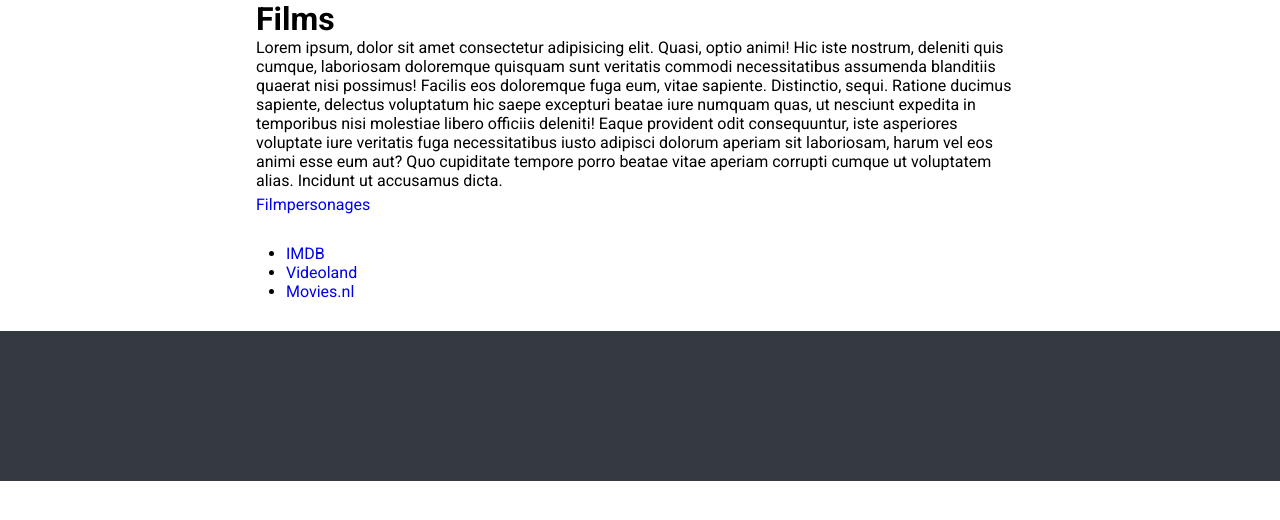
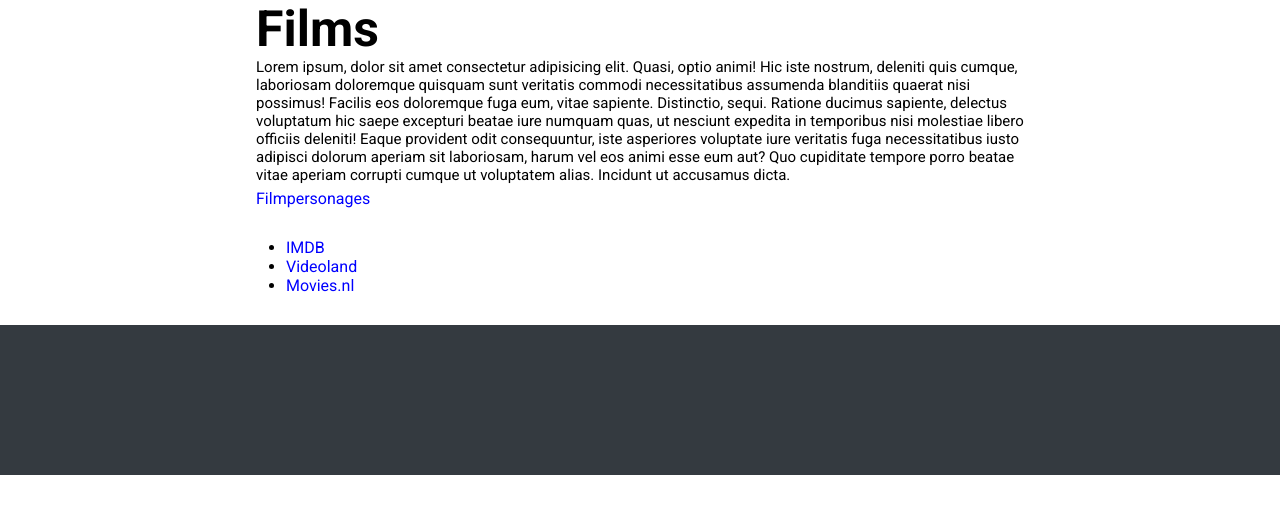
Before and after one commit to miitchel/C2-CodeCamp, a PHP site: page /C2-CodeCamp/films/index.php in a window 1280 px wide. Shown: the part 100-620 px from the top of the page. Run offline with PHP 8.4, Linux system fonts and the light colour scheme.

Commit message:
ccs update

```diff
--- a/CSS/main.css
+++ b/CSS/main.css
@@ -9,10 +9,27 @@ body{
 
 a {
     text-decoration: none;
+    color: blue;
 }
 
 a:hover {
     text-decoration: underline;
+}
+
+h1 {
+    font-size: 50px;
+}
+
+h2 {
+    font-size: 40px;
+}
+
+h3 {
+    font-size: 30px;
+}
+
+p, pre {
+    font-size: 15px;
 }
 
 .wrapper {
@@ -69,6 +86,7 @@ footer {
 .films ul {
     margin: 30px 30px;
 }
+
 .darthvader{
     background-color: #E0AB03;
 }
```
